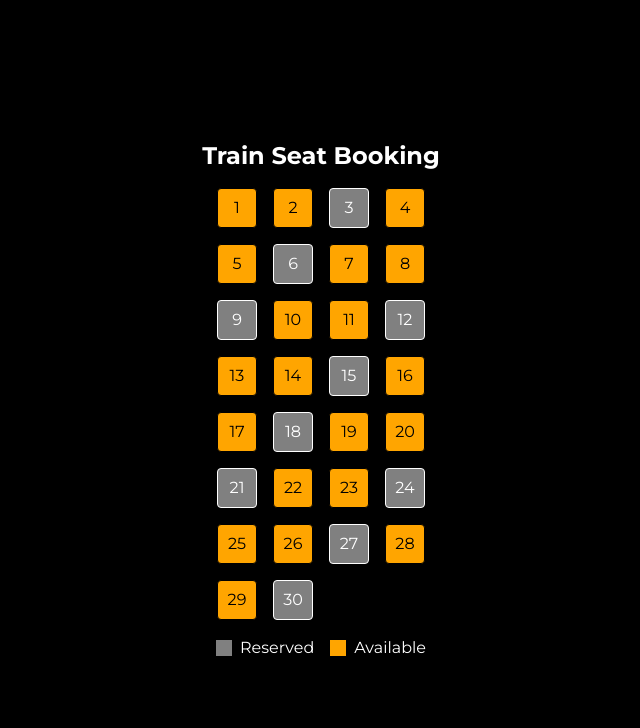
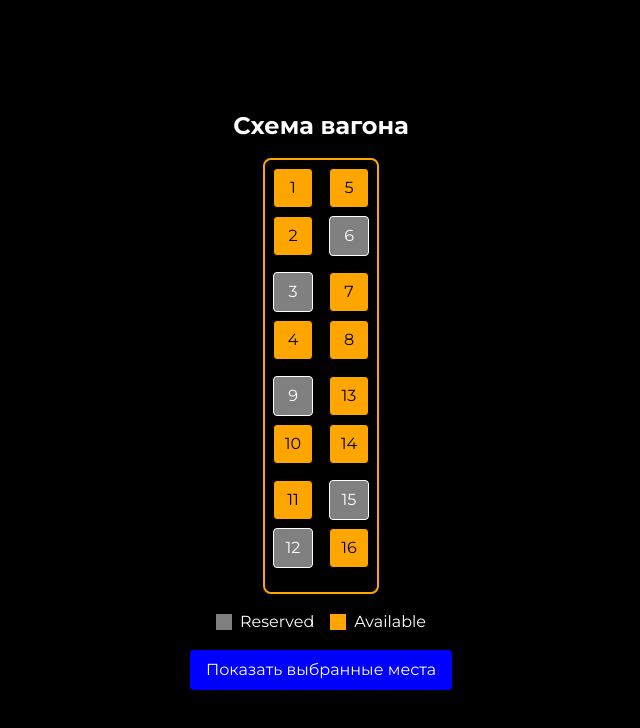
Before and after one commit to Shaqs0/axenix, a React (Vite) app: page /booking in a window 1280 px wide. Shown: the top 728 px of the page, without its empty margins (319-959 px from the left). Built offline with nearby package versions, Linux system fonts and the light colour scheme.

Commit message:
TEST 2 BookingPage

```diff
--- a/src/components/shared/SeatMap/SeatMap.tsx
+++ b/src/components/shared/SeatMap/SeatMap.tsx
@@ -2,15 +2,51 @@ import { Seat } from '../../ui/Seat/Seat';
 
 type SeatMapProps = {
   totalSeats: number;
+  selectedSeats: number[];
+  onSeatClick: (seatNumber: number) => void;
 };
 
-export function SeatMap({ totalSeats }: SeatMapProps) {
-	const seats = Array.from({ length: totalSeats }, (_, index) => index + 1);
+export function SeatMap({ totalSeats, selectedSeats, onSeatClick }: SeatMapProps) {
+	const seatGroups = [
+		[1, 2, 5, 6],
+		[3, 4, 7, 8],
+		[9, 10, 13, 14],
+		[11, 12, 15, 16],
+	];
 
 	return (
-		<div className="grid grid-cols-4 gap-4">
-			{seats.map((seatNumber) => (
-				<Seat key={seatNumber} number={seatNumber} isReserved={seatNumber % 3 === 0} />
+		<div className="flex flex-col items-center rounded-lg border-2 border-[orange] p-2">
+			{seatGroups.map((group, index) => (
+				<div key={index} className="mb-4 flex space-x-4">
+					<div className="flex flex-col space-y-2">
+						<Seat
+							number={group[0]}
+							isReserved={group[0] % 3 === 0}
+							isSelected={selectedSeats.includes(group[0])}
+							onClick={() => onSeatClick(group[0])}
+						/>
+						<Seat
+							number={group[1]}
+							isReserved={group[1] % 3 === 0}
+							isSelected={selectedSeats.includes(group[1])}
+							onClick={() => onSeatClick(group[1])}
+						/>
+					</div>
+					<div className="flex flex-col space-y-2">
+						<Seat
+							number={group[2]}
+							isReserved={group[2] % 3 === 0}
+							isSelected={selectedSeats.includes(group[2])}
+							onClick={() => onSeatClick(group[2])}
+						/>
+						<Seat
+							number={group[3]}
+							isReserved={group[3] % 3 === 0}
+							isSelected={selectedSeats.includes(group[3])}
+							onClick={() => onSeatClick(group[3])}
+						/>
+					</div>
+				</div>
 			))}
 		</div>
 	);
--- a/src/components/ui/Legend/Legend.tsx
+++ b/src/components/ui/Legend/Legend.tsx
@@ -1,5 +1,3 @@
-
-
 export function Legend() {
 	return (
 		<div className="mt-4 flex space-x-4">
--- a/src/components/ui/Seat/Seat.tsx
+++ b/src/components/ui/Seat/Seat.tsx
@@ -1,15 +1,20 @@
+type SeatProps = {
+	number: number;
+	isReserved: boolean;
+	isSelected: boolean;
+	onClick: () => void;
+  };
 
-
-type SeatProps = {
-  number: number;
-  isReserved: boolean;
-};
-
-export function Seat({ number, isReserved }: SeatProps) {
+export function Seat({ number, isReserved, isSelected, onClick }: SeatProps) {
 	return (
 		<div
-			className={`flex size-10 items-center justify-center rounded border ${
-				isReserved ? 'bg-[gray] text-[white]' : 'bg-[orange] text-[black]'
+			onClick={!isReserved ? onClick : undefined}
+			className={`flex size-10 cursor-pointer items-center justify-center rounded border ${
+				isReserved
+					? 'cursor-not-allowed bg-[gray] text-[white]'
+					: isSelected
+						? 'bg-[blue] text-[white]' // Цвет для выбранных мест
+						: 'bg-[orange] text-[black]'
 			}`}
 		>
 			{number}
--- a/src/pages/BookingPage/BookingPage.tsx
+++ b/src/pages/BookingPage/BookingPage.tsx
@@ -1,12 +1,32 @@
+import { useState } from 'react';
 import { Legend, SeatMap } from '../../components';
 
+export function BookingPage() {
+	const [selectedSeats, setSelectedSeats] = useState<number[]>([]);
 
-export function BookingPage() {
+	const handleSeatClick = (seatNumber: number) => {
+		setSelectedSeats((prevSelectedSeats) =>
+			prevSelectedSeats.includes(seatNumber)
+				? prevSelectedSeats.filter((seat) => seat !== seatNumber) // Убираем место, если оно уже выбрано
+				: [...prevSelectedSeats, seatNumber] // Добавляем место
+		);
+	};
+
+	const handleShowSelectedSeats = () => {
+		alert(`Вы выбрали места: ${selectedSeats.join(', ')}`);
+	};
+
 	return (
 		<div className="flex h-screen flex-col items-center justify-center bg-[black] p-4">
-			<h1 className="mb-4 text-2xl font-bold text-[white]">Train Seat Booking</h1>
-			<SeatMap totalSeats={30} />
+			<h1 className="mb-4 text-2xl font-bold text-[white]">Схема вагона</h1>
+			<SeatMap totalSeats={15} selectedSeats={selectedSeats} onSeatClick={handleSeatClick} />
 			<Legend />
+			<button
+				onClick={handleShowSelectedSeats}
+				className="mt-4 rounded bg-[blue] px-4 py-2 text-[white] hover:bg-[blue]"
+			>
+        Показать выбранные места
+			</button>
 		</div>
 	);
 }
```
